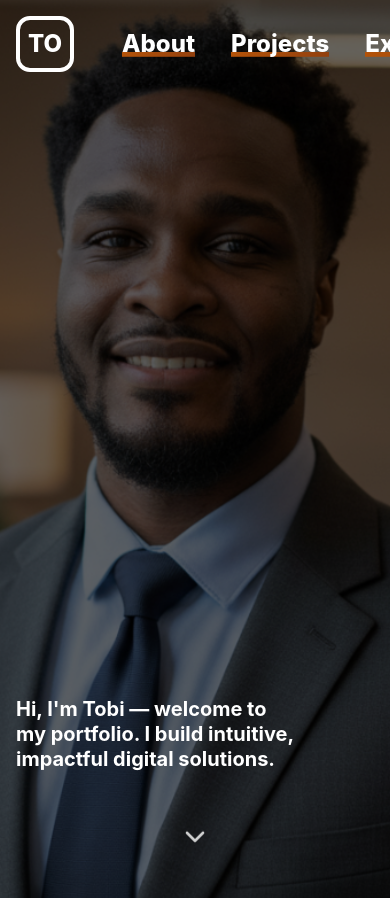
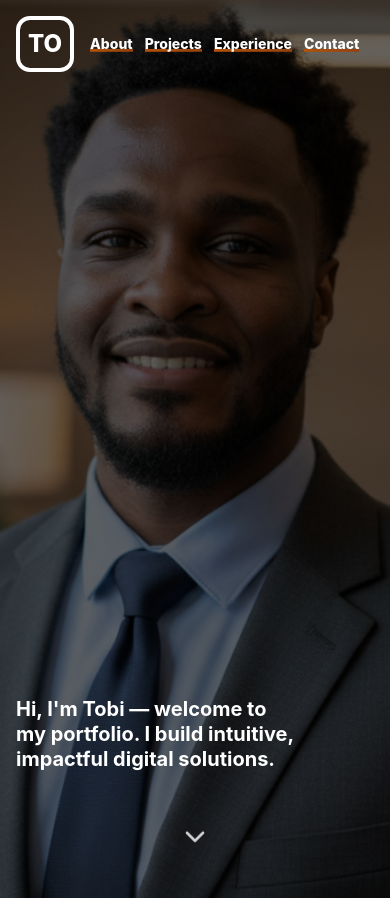
Before and after one commit to OluwatobilobaOdebo/tobi-odebo-portfolio, a Next.js app: page / in a window 390 px wide. Shown: the top 898 px of the page. Built offline with nearby package versions, Linux system fonts and the light colour scheme.

Commit message:
fixed visible header on mobile issue

```diff
--- a/app/page.tsx
+++ b/app/page.tsx
@@ -79,14 +79,14 @@ export default function Home() {
               </span>
             </button>
 
-            <nav className="flex items-center ml-6">
+            <nav className="flex items-center ml-2 md:ml-6">
               <a
                 href="#about"
                 onClick={(e) => {
                   e.preventDefault()
                   scrollToSection("about")
                 }}
-                className="inline-block animate__animated animate__fadeInDown kill-link-style delay1 ml-6 mr-3 duration-300 text-2xl xl:text-3xl cursor-pointer underline--magical font-extrabold !text-white"
+                className="inline-block animate__animated animate__fadeInDown kill-link-style delay1 ml-2 md:ml-4 lg:ml-6 mr-1 md:mr-2 lg:mr-3 duration-300 text-sm md:text-xl lg:text-2xl xl:text-3xl cursor-pointer underline--magical font-extrabold !text-white"
               >
                 About
               </a>
@@ -96,7 +96,7 @@ export default function Home() {
                   e.preventDefault()
                   scrollToSection("projects")
                 }}
-                className="inline-block animate__animated animate__fadeInDown kill-link-style delay2 ml-6 mr-3 duration-300 text-2xl xl:text-3xl cursor-pointer underline--magical font-extrabold !text-white"
+                className="inline-block animate__animated animate__fadeInDown kill-link-style delay2 ml-2 md:ml-4 lg:ml-6 mr-1 md:mr-2 lg:mr-3 duration-300 text-sm md:text-xl lg:text-2xl xl:text-3xl cursor-pointer underline--magical font-extrabold !text-white"
               >
                 Projects
               </a>
@@ -106,7 +106,7 @@ export default function Home() {
                   e.preventDefault()
                   scrollToSection("timeline")
                 }}
-                className="inline-block animate__animated animate__fadeInDown kill-link-style delay3 ml-6 mr-3 duration-300 text-2xl xl:text-3xl cursor-pointer underline--magical font-extrabold !text-white"
+                className="inline-block animate__animated animate__fadeInDown kill-link-style delay3 ml-2 md:ml-4 lg:ml-6 mr-1 md:mr-2 lg:mr-3 duration-300 text-sm md:text-xl lg:text-2xl xl:text-3xl cursor-pointer underline--magical font-extrabold !text-white"
               >
                 Experience
               </a>
@@ -116,7 +116,7 @@ export default function Home() {
                   e.preventDefault()
                   scrollToSection("contact")
                 }}
-                className="inline-block animate__animated animate__fadeInDown kill-link-style delay4 ml-6 mr-3 duration-300 text-2xl xl:text-3xl cursor-pointer underline--magical font-extrabold !text-white"
+                className="inline-block animate__animated animate__fadeInDown kill-link-style delay4 ml-2 md:ml-4 lg:ml-6 mr-1 md:mr-2 lg:mr-3 duration-300 text-sm md:text-xl lg:text-2xl xl:text-3xl cursor-pointer underline--magical font-extrabold !text-white"
               >
                 Contact
               </a>
```
